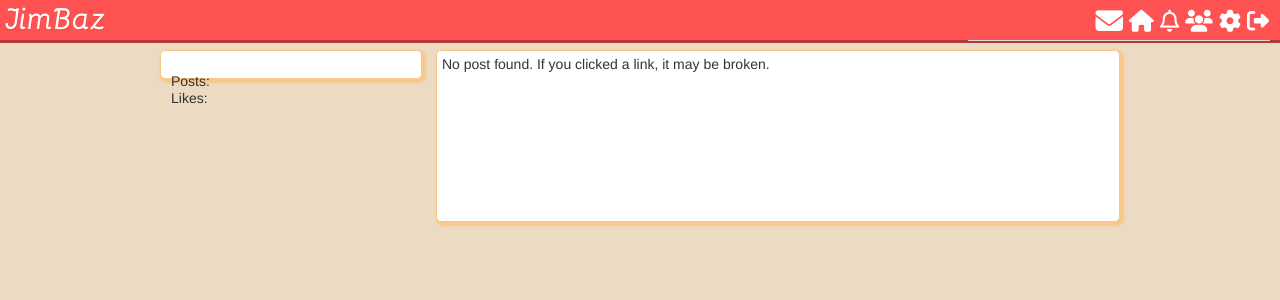
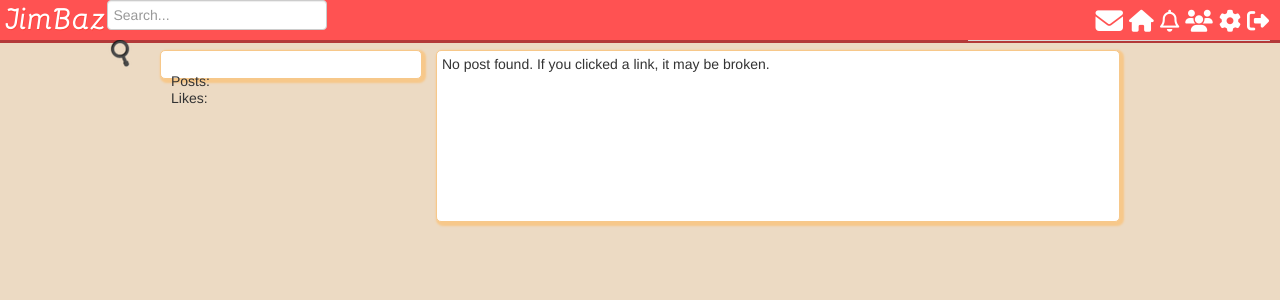
Before and after one commit to Yin-Jui/Social-Network, a PHP site: page /post.php in a window 1280 px wide. Shown: the top 300 px of the page. Run offline with PHP 8.4, Linux system fonts and the light colour scheme; the visitor is signed in with stand-in values (Sample User, id 1); data that the repository does not hold is empty; some libraries are stand-ins or nearby versions.

Commit message:
add search feature

```diff
--- a/includes/header.php
+++ b/includes/header.php
@@ -46,6 +46,24 @@ if(isset($_SESSION['username'])){
  		<div class = "logo">
 
  			<a href="index.php">JimBaz</a>
+ 		</div>
+
+ 		<div class = "search">
+
+ 			<form action="search.php" method="GET" name="search_form"> <!--GET:passing the parameter in URL, action: where we send the data to -->
+
+ 				<input type="text" onkeyup = "giveLiveSearchUsers(this.value, '<?php echo $userLoggedIn; ?>')" name = "q" placeholder="Search..." autocomplete="off" id="search_text_input">
+
+ 				<div class = "button_holder">
+
+ 					<img src = "assets/images/icons/magnifying_glass.png">
+ 				</div>
+
+
+ 			</form>
+ 			<div class = "search_results"></div>
+ 			<div class = "search_results_footer_empty"></div>
+
  		</div>
 
  			<nav>
--- a/post.php
+++ b/post.php
@@ -1,7 +1,7 @@
  <?php
 include("includes/header.php");
 
-if(isset($_GET['id'])) {
+if(isset($_GET['id'])) { //id is sent from the link column of notifications table.
 	$id = $_GET['id'];
 }
 else {
```
Also changed, not shown: assets/images/icons/._magnifying_glass.png (added), assets/images/icons/magnifying_glass.png (added).
